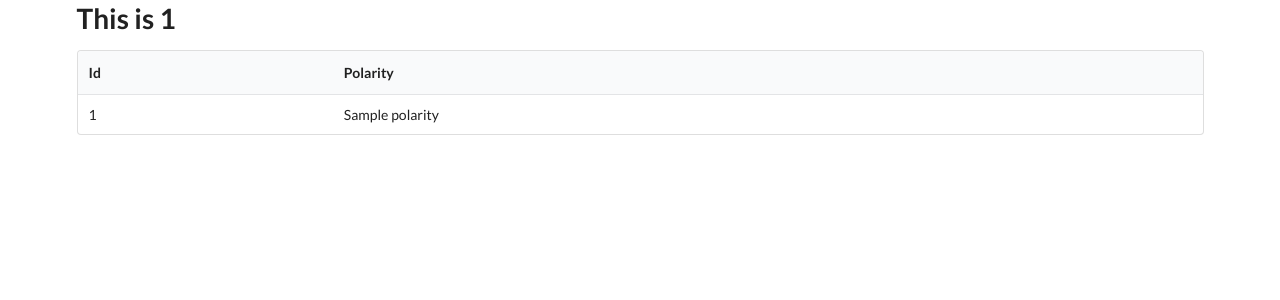
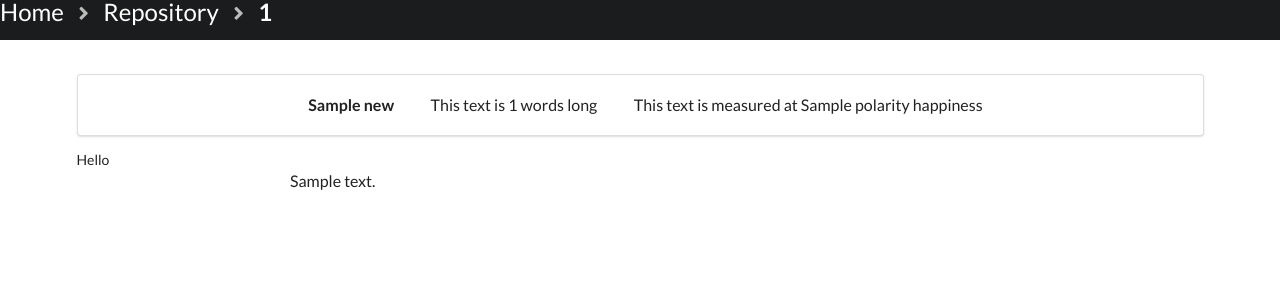
Before and after one commit to Jaborg/Happy_news, a FastAPI app: template app/backend/templates/text.html in a window 1280 px wide. Shown: the top 300 px of the page. Run offline with FastAPI, Linux system fonts and the light colour scheme; the template is opened without the code that fills it: most values are stand-ins (such as "Sample title", 1, 10 or a date in 2020).

Commit message:
Changng layout

```diff
--- a/app/backend/templates/text.html
+++ b/app/backend/templates/text.html
@@ -1,25 +1,37 @@
 {% extends "layout.html" %}
 
-new detail
 
     {% block content %}
-    <h1> This is {{news.Id}} </h1>
-    <table class="ui  striped  table">
-        <tr>
-          <thead>
-            <th>Id</th>
-            <th>Polarity</th>
+    <div class="ui top  fixed inverted menu">
+      <div class="ui massive breadcrumb">
+        <a class="section" href="/" style="color:white" >Home</a>
+        <i class="right angle icon divider" style="color:white"></i>
+        <a class="section" href="/repository" style="color:white">Repository</a>
+        <i class="right angle icon divider" style="color:white"></i>
+        <div class="active section" style="color:white" >{{news.Id}}</div>
+      </div>    </div>
+    <br><br><br>
+  <div class="ui borderless main menu" >
+    <br><br><br>
+    <div class="ui text container">
+      <div class="header item">
+        {{news.Title}}
+        </div>
+        <a  class="item"> This text is {{polarity.Length}} words long</a>
+        <a  class="item"> This text is measured at {{polarity.Polarity}} happiness</a>
 
-            </thead>
-        </tr>
-      <tbody>
-      <tr>
-          <td>{{news.Id}}</td>
-          <td>{{polarity.polarity}}</td>
 
-      </tr>
+    </div>
 
-      </tbody>
-    </table>
+  </div>
+  <div class="ui grid">
+  <div class="four wide column">Hello</div>
+  <div class="four wide column"></div>
+  <div class="four wide column"></div>
+  <div class="four wide column"></div>
+</div>
+  <div class="ui text container">
+      <p>{{news.Text}}</p>
+    </div>
 
 {% endblock %}
--- a/app/backend/webconnect.py
+++ b/app/backend/webconnect.py
@@ -51,7 +51,7 @@ async def index(request : Request):
 
 @app.get("/Text/{id}")
 async def news_detail(request : Request, id):
-    cur.execute('''select id,text from texts where id = ?
+    cur.execute('''select te.id,title,text from texts te inner join links l on l.id = te.id where te.id = ?
     ''',(id,))
     row = cur.fetchone()
 
```
Also changed, not shown: app/backend/templates/frontpage.html (+7 -3 lines).
